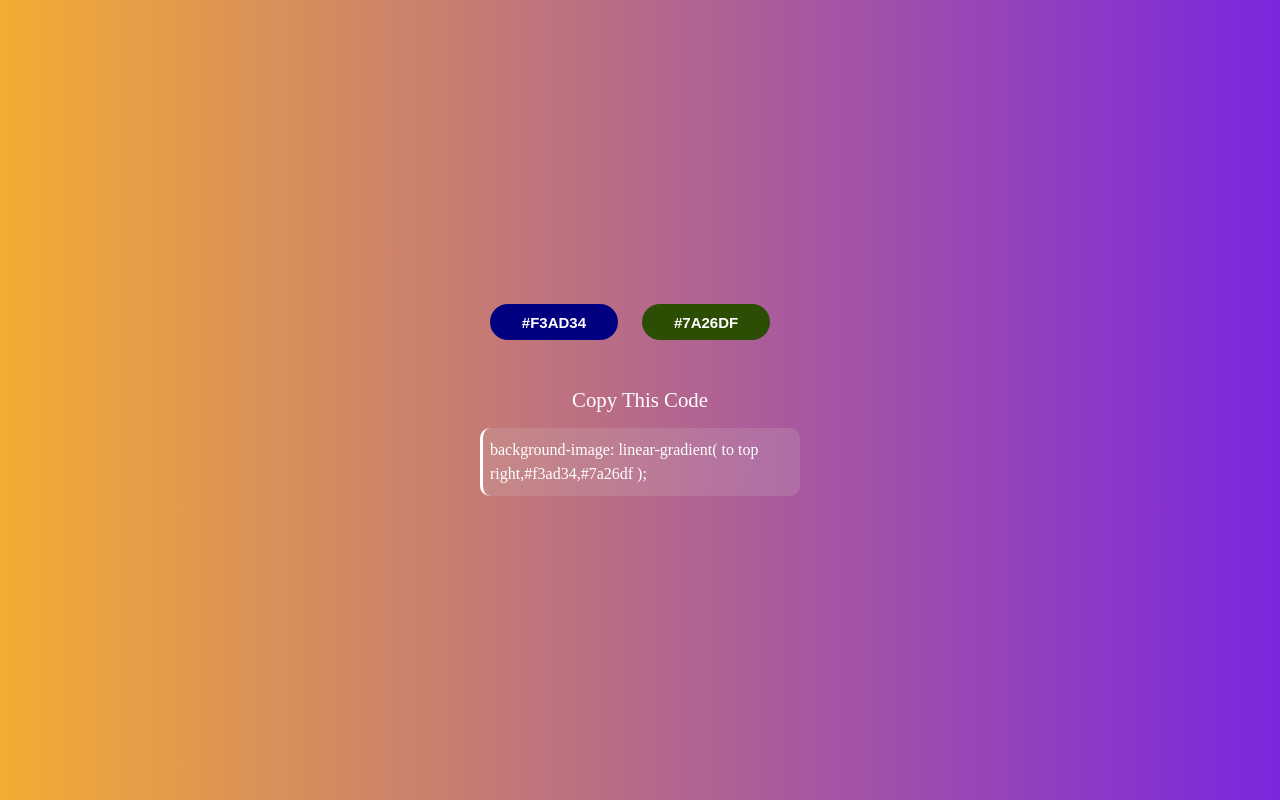
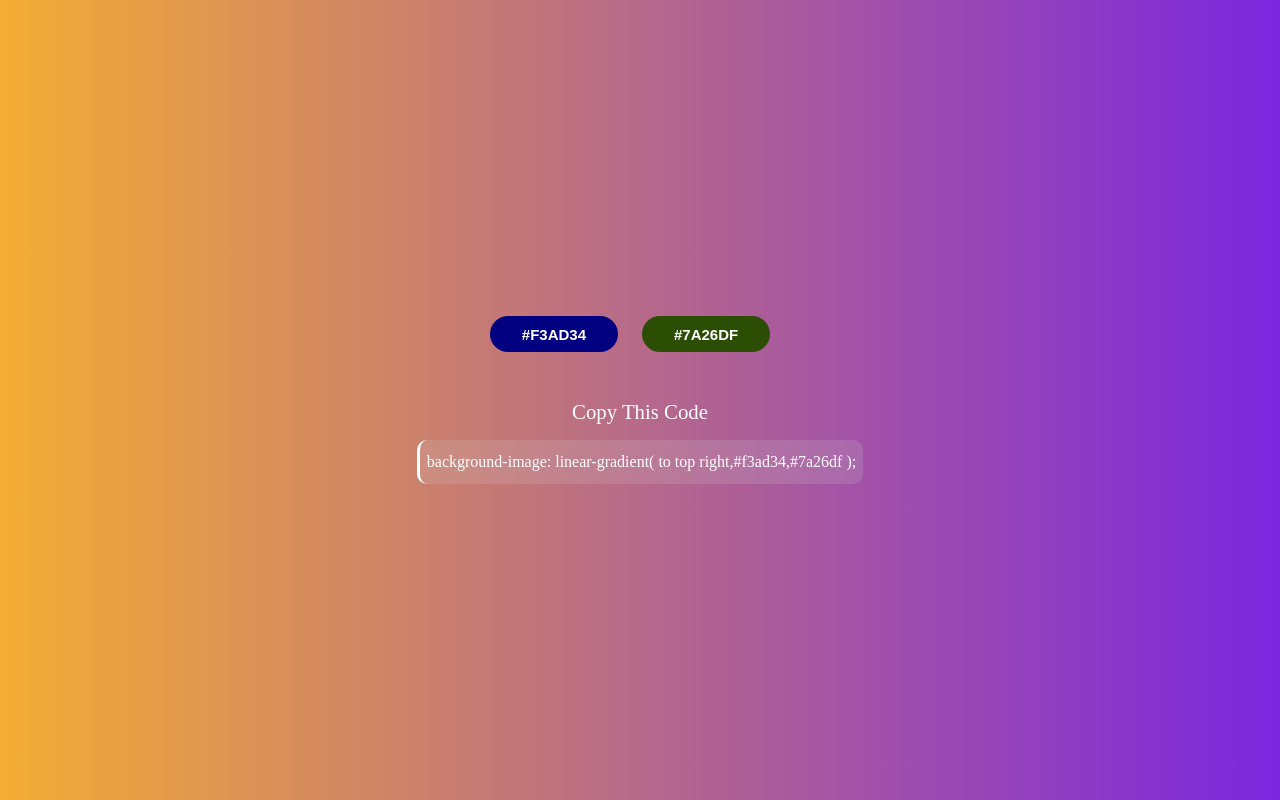
Before and after one commit to bhaiyacoding1/Gradiant_genrate_color, a plain HTML site: page index.html in a window 1280 px wide. Drawn offline with Linux system fonts and the light colour scheme.

Commit message:
Update index.html

```diff
--- a/index.html
+++ b/index.html
@@ -66,7 +66,7 @@
             }
 
             .copydiv {
-                width: 25%;
+                min-width: 25%;
                 display: flex;
                 align-items: center;
                 justify-content: center;
```
